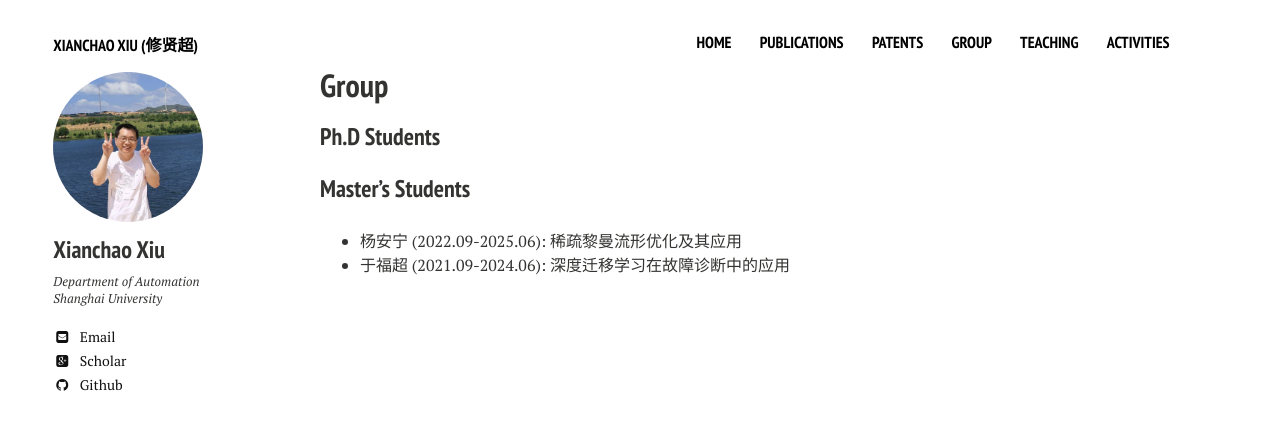
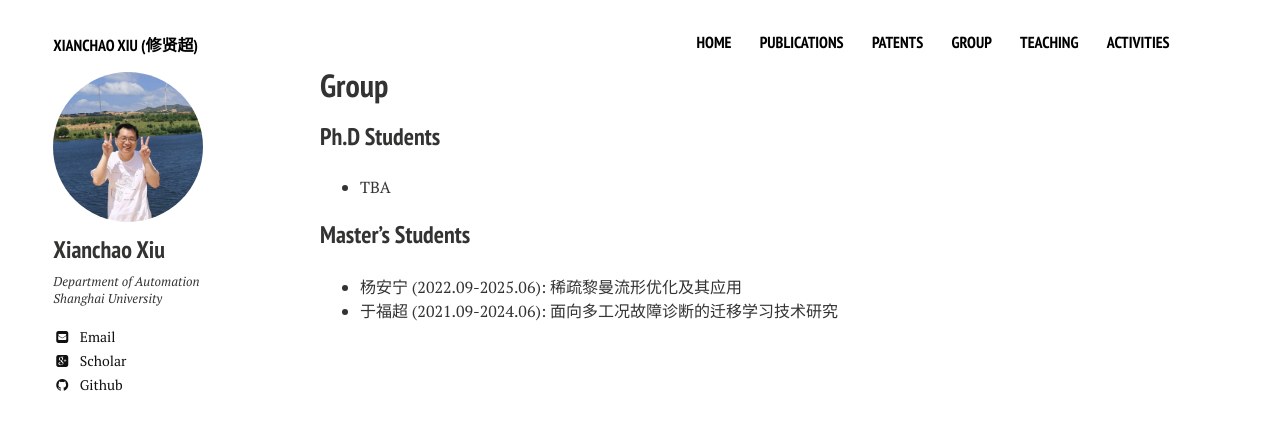
Before and after one commit to xianchaoxiu/xianchaoxiu.github.io, a Jekyll site: the page built from group/index.md, in a window 1280 px wide. Shown: the top 430 px of the page. Built offline with Jekyll 4.4.1, drawn with Linux system fonts in a browser that asks for light colours; nearby versions of some CDN libraries.

Commit message:
Update index.md

```diff
--- a/group/index.md
+++ b/group/index.md
@@ -9,7 +9,8 @@ share: false
 
 
 ### Ph.D Students
+* TBA
 
 ### Master's Students
 * 杨安宁 (2022.09-2025.06): 稀疏黎曼流形优化及其应用
-* 于福超 (2021.09-2024.06): 深度迁移学习在故障诊断中的应用
+* 于福超 (2021.09-2024.06): 面向多工况故障诊断的迁移学习技术研究
```
